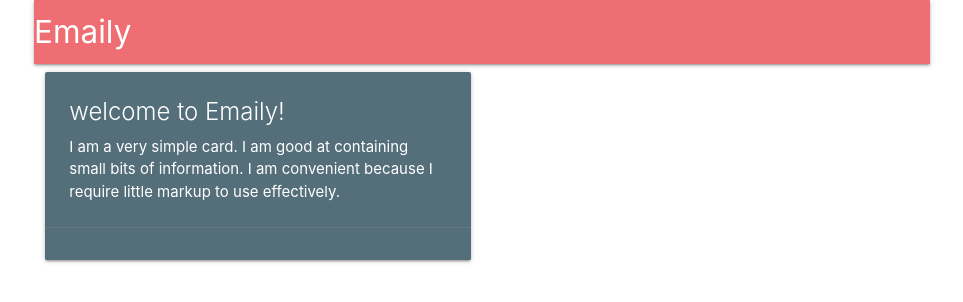
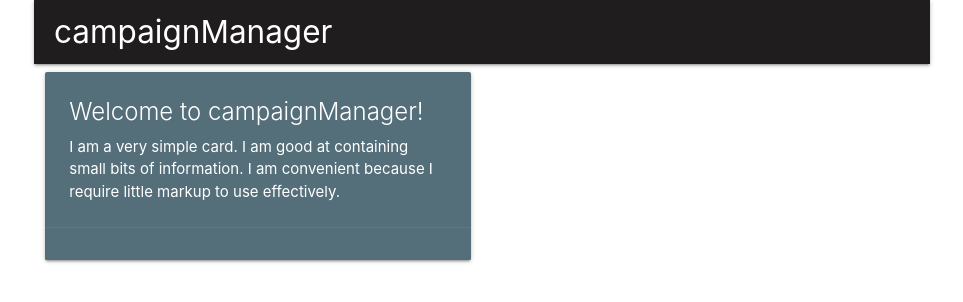
Before and after one commit to amxavier68/campaignManager, a React (Create React App) app in the folder client/: page / in a window 1280 px wide. Shown: the top 302 px of the page, without its empty margins (158-1121 px from the left). Built offline with nearby package versions, Linux system fonts and the light colour scheme; no server answers.

Commit message:
Little bit of styling

```diff
--- a/client/src/components/Header.js
+++ b/client/src/components/Header.js
@@ -15,19 +15,20 @@ class Header extends Component {
       default:
         return [
           <li key="1"><Payments /></li>,
-          <li key="2"><a href="/api/logout">Logout</a></li>
+          <li key="2" style={{ margin: '0 10px'}}>Credits: {this.props.auth.credits}</li>,
+          <li key="3"><a href="/api/logout">Logout</a></li>
         ];
     }
   }
 
   render() {
       return (
-        <nav>
+        <nav style={{ paddingLeft: '20px', backgroundColor: 'rgb(31, 29, 29)' }}>
           <div className="nav-wrapper">
             <Link
               to={ this.props.auth ? '/surveys' : '/' }
               className="left brand-logo"
-            >Emaily</Link>
+            >campaignManager</Link>
             <ul id="nav-mobile" className="right hide-on-med-and-down">
                 { this.renderContent() }
             </ul>
--- a/client/src/components/Landing.js
+++ b/client/src/components/Landing.js
@@ -6,13 +6,11 @@ const Landing = () => {
     <div className="col s12 m6">
         <div className="card blue-grey darken-1">
             <div className="card-content white-text">
-            <span className="card-title">welcome to Emaily!</span>
+            <span className="card-title">Welcome to campaignManager!</span>
             <p>I am a very simple card. I am good at containing small bits of information.
             I am convenient because I require little markup to use effectively.</p>
             </div>
             <div className="card-action">
-            {/* <a>About CampaignManager</a>
-            <a>Contact</a> */}
             </div>
         </div>
       </div>
--- a/client/src/components/Payments.js
+++ b/client/src/components/Payments.js
@@ -6,11 +6,15 @@ import * as actions from '../actions';
 class Payments extends Component {
   render() {
     return (
-        <StripeCheckout name="Emaily" description="$5 for 5 email credits"
-            amount={500} currency="AUD"
-            stripeKey={process.env.REACT_APP_STRIPE_KEY}
-            token={token => this.props.handleToken(token)}
-        />
+        <StripeCheckout
+          name="Emaily"
+          description="$5 for 5 email credits"
+          amount={500}
+          currency="AUD"
+          stripeKey={process.env.REACT_APP_STRIPE_KEY}
+          token={token => this.props.handleToken(token)}
+        ><button className="btn btn-success">Add Credits</button>
+        </StripeCheckout>
     );
   }
 }
```
